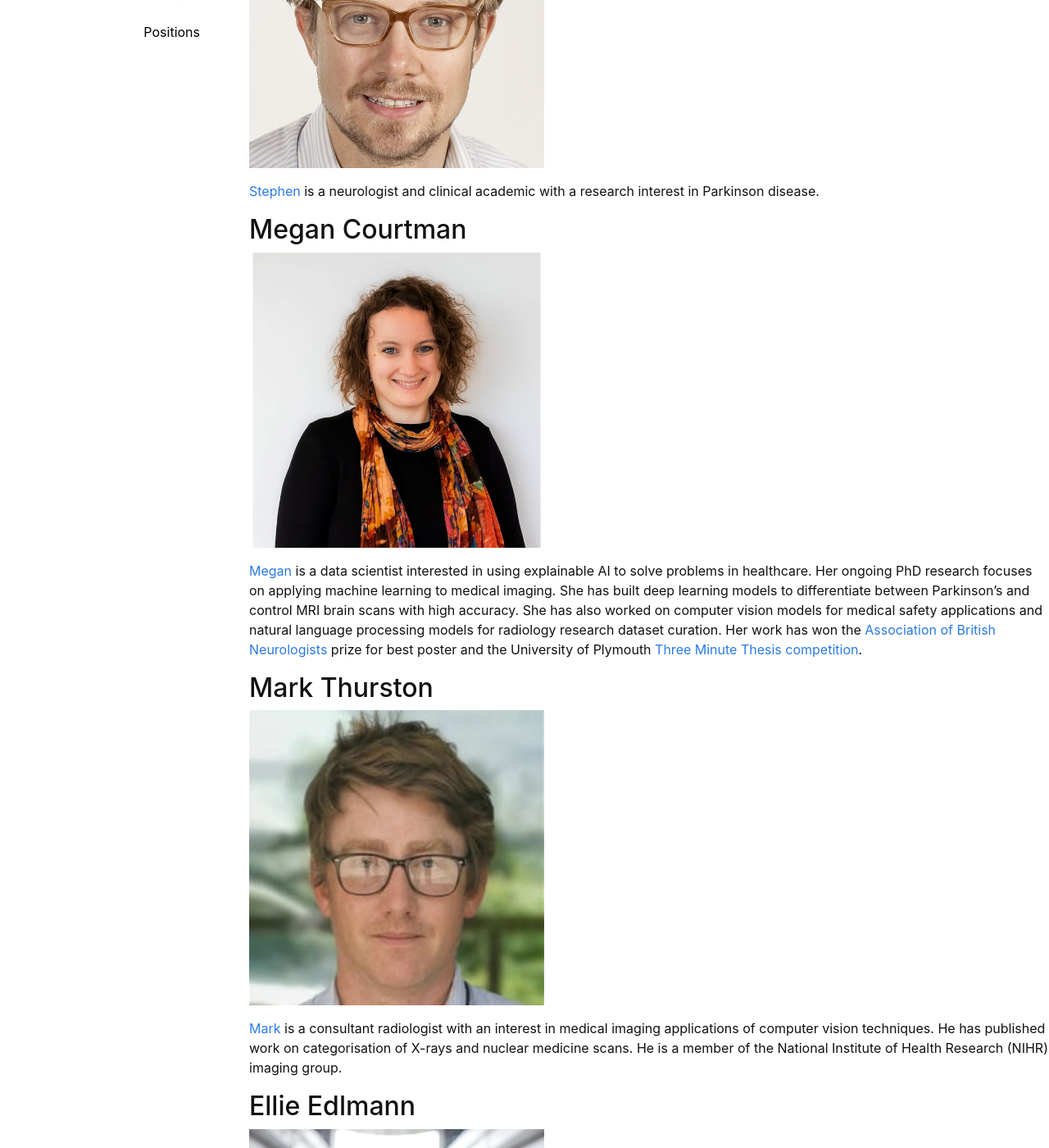
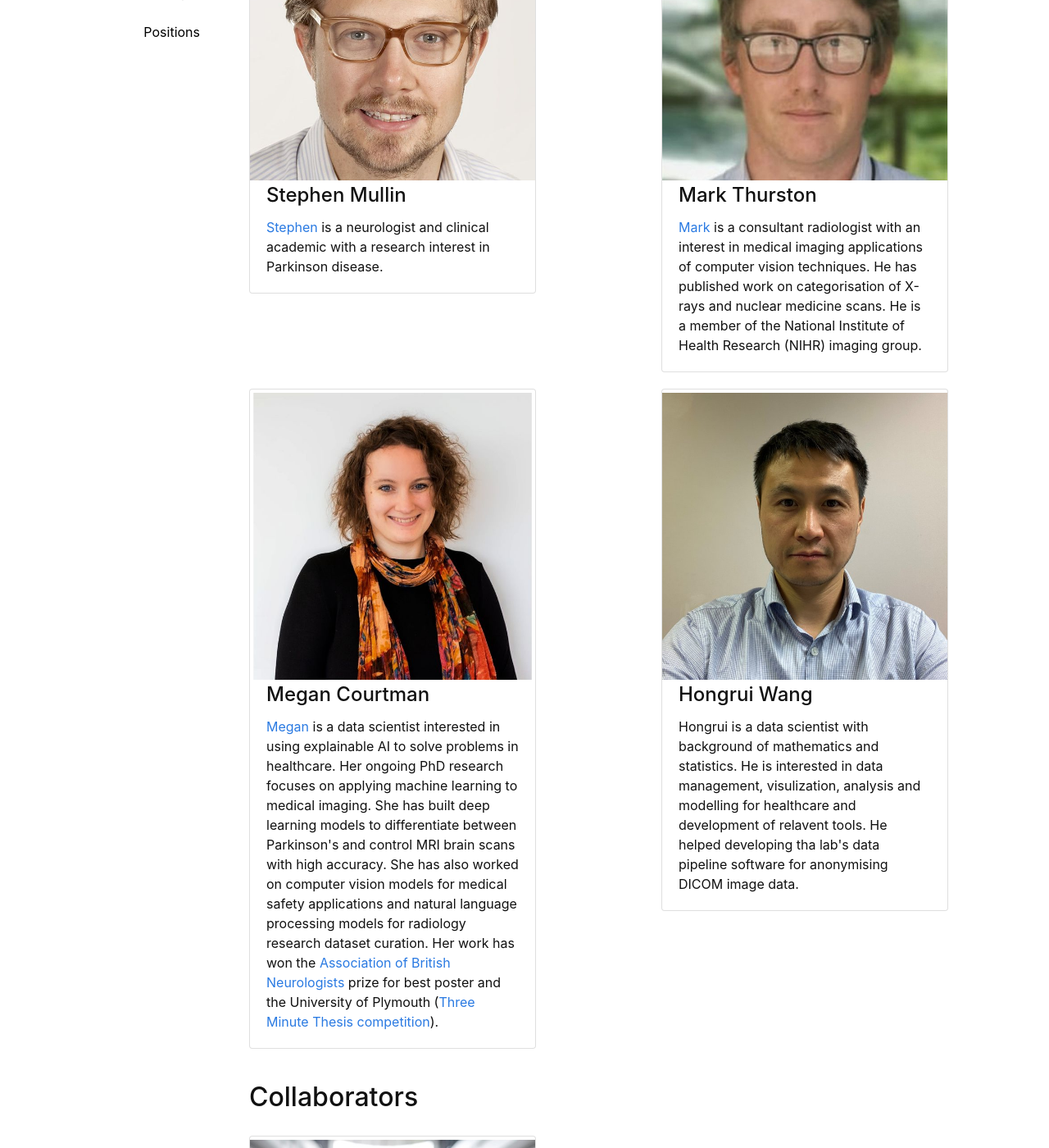
Before and after one commit to sustainsw/sustainsw.github.io, a Jekyll site: the page built from pages/people.md, in a window 1280 px wide and 1400 px high, scrolled down 329 px. Shown: the whole window at 82% size. Built offline with Jekyll 4.4.1, drawn with Linux system fonts in a browser that asks for light colours; some of the changed text lies outside the part shown.

Commit message:
update peopole

```diff
--- a/pages/people.md
+++ b/pages/people.md
@@ -3,28 +3,88 @@ title: People
 nav: People
 nav_order: 3
 ---
+## Team members
 
-## Stephen Mullin
-![Stephen Mullin](/assets/img/Stephen_Mullin.jpg){:height="360px" width="360px"}
+<div class="container custom-container">
+    <div class="row">
+        <div class="col-sm-6 top-buffer">
+            <div class="card pt-1" style="width: 350px">
+                <img class="card-img-top" src="/assets/img/Stephen_Mullin.jpg"
+                    style="height: 350px; width: 350px; display: block;" class="img-fluid">
+                <div class="card-body pt-1">
+                    <h4 class="card-title">Stephen Mullin</h4>
+                    <p class="card-text">
+                        <a href="https://www.plymouth.ac.uk/staff/stephen-mullin">Stephen</a> is a neurologist and
+                        clinical academic with a research interest in Parkinson disease.
+                    </p>
+                </div>
+            </div>
+        </div>
+        <div class="col-sm-6 top-buffer">
+            <div class="card pt-1" style="width: 350px">
+                <img class="card-img-top" src="/assets/img/Mark_Thurston.jpg"
+                    style="height: 350px; width: 350px; display: block;" class="img-fluid">
+                <div class="card-body pt-1">
+                    <h4 class="card-title">Mark Thurston</h4>
+                    <p class="card-text">
+                        <a href="https://www.plymouth.ac.uk/staff/mark-thurston">Mark</a> is a consultant radiologist with an interest in medical imaging applications of computer vision techniques. He has published work on categorisation of X-rays and nuclear medicine scans. He is a member of the National Institute of Health Research (NIHR) imaging group.
+                    </p>
+                </div>
+            </div>
+        </div>
+        <div class="col-sm-6 top-buffer">
+            <div class="card pt-1" style="width: 350px">
+                <img class="card-img-top" src="/assets/img/Megan_Courtman.jpg"
+                    style="height: 350px; width: 350px; display: block;" class="img-fluid">
+                <div class="card-body pt-1">
+                    <h4 class="card-title">Megan Courtman</h4>
+                    <p class="card-text">
+                        <a href="https://www.plymouth.ac.uk/staff/megan-courtman">Megan</a> is a data scientist
+                        interested in using explainable AI to solve problems in healthcare. Her ongoing PhD research
+                        focuses on applying machine learning to medical imaging. She has built deep learning models to
+                        differentiate between Parkinson's and control MRI brain scans with high accuracy. She has also
+                        worked on computer vision models for medical safety applications and natural language processing
+                        models for radiology research dataset curation. Her work has won the <a
+                            href="https://www.theabn.org/">Association of British Neurologists</a> prize for best poster
+                        and the University of Plymouth (<a
+                            href="https://www.plymouth.ac.uk/student-life/your-studies/research-degrees/doctoral-college/researcher-development-programme/three-minute-thesis-competition">Three
+                            Minute Thesis competition</a>).
+                    </p>
+                </div>
+            </div>
+        </div>
+        <div class="col-sm-6 top-buffer">
+            <div class="card pt-1" style="width: 350px">
+                <img class="card-img-top" src="/assets/img/Hongrui_Wang.jpg"
+                    style="height: 350px; width: 350px; display: block;" class="img-fluid">
+                <div class="card-body pt-1">
+                    <h4 class="card-title">Hongrui Wang</h4>
+                    <p class="card-text">
+                    Hongrui is a data scientist with background of mathematics and statistics. He is interested in data management, visulization, analysis and modelling for healthcare and development of relavent tools. He helped developing tha lab's data pipeline software for anonymising DICOM image data.
+                    </p>
+                </div>
+            </div>
+        </div>
+    </div>
+</div>
 
-[Stephen](https://www.plymouth.ac.uk/staff/stephen-mullin) is a neurologist and clinical academic with a research interest in Parkinson disease.
+<br>
 
-## Megan Courtman
-![Megan Courtman](/assets/img/Megan_Courtman.jpg){:height="360px" width="360px"}
+## Collaborators
 
-[Megan](https://www.plymouth.ac.uk/staff/megan-courtman) is a data scientist interested in using explainable AI to solve problems in healthcare. Her ongoing PhD research focuses on applying machine learning to medical imaging. She has built deep learning models to differentiate between Parkinson's and control MRI brain scans with high accuracy. She has also worked on computer vision models for medical safety applications and natural language processing models for radiology research dataset curation. Her work has won the [Association of British Neurologists](https://www.theabn.org/) prize for best poster and the University of Plymouth [Three Minute Thesis competition](https://www.plymouth.ac.uk/student-life/your-studies/research-degrees/doctoral-college/researcher-development-programme/three-minute-thesis-competition).
-
-## Mark Thurston
-![Mark Thurston](/assets/img/Mark_Thurston.jpg){:height="360px" width="360px"}
-
-[Mark](https://www.plymouth.ac.uk/staff/mark-thurston) is a consultant radiologist with an interest in medical imaging applications of computer vision techniques. He has published work on categorisation of X-rays and nuclear medicine scans. He is a member of the National Institute of Health Research (NIHR) imaging group.
-
-## Ellie Edlmann
-![Ellie Edlmann](/assets/img/Ellie_Edlmann.jpg){:height="360px" width="360px"}
-
-Dr Ellie Edlmann, FRCS Neurosurgery, PhD. She is a clinical lecturer in Neurosurgery with an academic interest in clinical trials, traumatic brain injury and chronic subdural haematoma. Her clinical focus is neuro-oncology and trauma/head injury management.
-
-## Hongrui Wang
-![Hongrui Wang](/assets/img/Hongrui_Wang.jpg){:height="360px" width="360px"}
-
-Hongrui is a data scientist with background of mathematics and statistics. He is interested in data management, visulization, analysis and modelling for healthcare and development of relavent tools. He helped developing tha lab's data pipeline software for anonymising DICOM image data.
+<div class="container custom-container">
+    <div class="row">
+        <div class="col-sm-6 top-buffer">
+            <div class="card pt-1" style="width: 350px">
+                <img class="card-img-top" src="/assets/img/Ellie_Edlmann.jpg"
+                    style="height: 350px; width: 350px; display: block;" class="img-fluid">
+                <div class="card-body pt-1">
+                    <h4 class="card-title">Ellie Edlmann</h4>
+                    <p class="card-text">
+                    Dr Ellie Edlmann, FRCS Neurosurgery, PhD. She is a clinical lecturer in Neurosurgery with an academic interest in clinical trials, traumatic brain injury and chronic subdural haematoma. Her clinical focus is neuro-oncology and trauma/head injury management.
+                    </p>
+                </div>
+            </div>
+        </div>
+    </div>
+</div>
```
